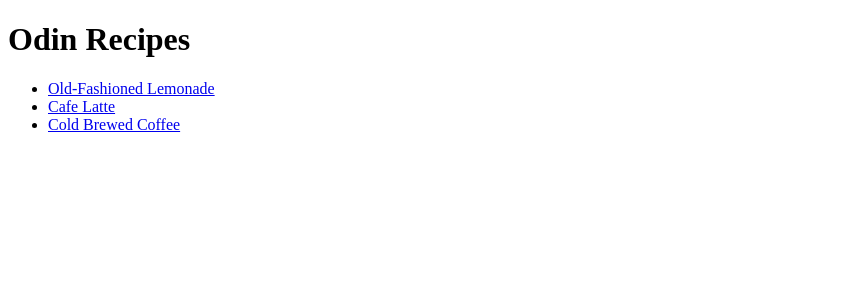
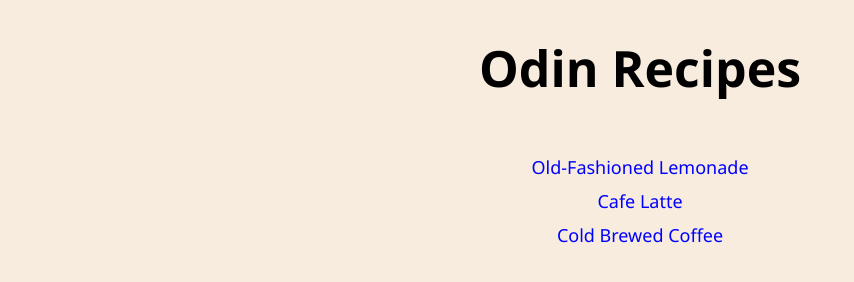
Before and after one commit to anuragcsangal/odin-recipes, a plain HTML site: page index.html in a window 1280 px wide. Shown: the whole page, without its empty margins (0-854 px from the left). Drawn offline with Linux system fonts and the light colour scheme.

Commit message:
added css styles

```diff
--- a/index.html
+++ b/index.html
@@ -4,14 +4,16 @@
     <meta charset="UTF-8">
     <meta http-equiv="X-UA-Compatible" content="IE=edge">
     <meta name="viewport" content="width=device-width, initial-scale=1.0">
-    <title>Document</title>
+    <title>Odin-Recipes</title>
+    <link rel="stylesheet" href="styles.css">
 </head>
 <body>
-    <h1>Odin Recipes</h1>
-    <ul>
-        <li><a href="recipes/lemonade.html">Old-Fashioned Lemonade</a></li>
-        <li><a href="recipes/latte.html">Cafe Latte</a></li>
-        <li><a href="recipes/cold-coffee.html">Cold Brewed Coffee</a></li>
-    </ul>
+    <!-- <img src="./vanesa-conunaese-JXow53j6AtE-unsplash.jpg" alt=""> -->
+    <h1 class="title">Odin Recipes</h1>
+    <div class="recipes">
+            <a href="recipes/lemonade.html">Old-Fashioned Lemonade</a>
+            <a href="recipes/latte.html">Cafe Latte</a>
+            <a href="recipes/cold-coffee.html">Cold Brewed Coffee</a>
+    </div>
 </body>
 </html>
--- /dev/null
+++ b/styles.css
@@ -0,0 +1,26 @@
+* {
+    font-family: 'Segoe UI', Tahoma, Geneva, Verdana, sans-serif;
+    text-align: center;
+    list-style-type:none;
+    background-color: #F7ECDE;
+}
+
+.title{
+    font-size: 50px;
+}
+
+
+a {
+    text-decoration: none;
+    color: blue;
+}
+
+
+.recipes{
+    margin: 25px 25px;
+    padding: 20px 20px;
+    display: flex;
+    flex-direction: column;
+    gap: 10px;
+    font-size: 18px;
+}
```
Also changed, not shown: vanesa-conunaese-JXow53j6AtE-unsplash.jpg (added).
